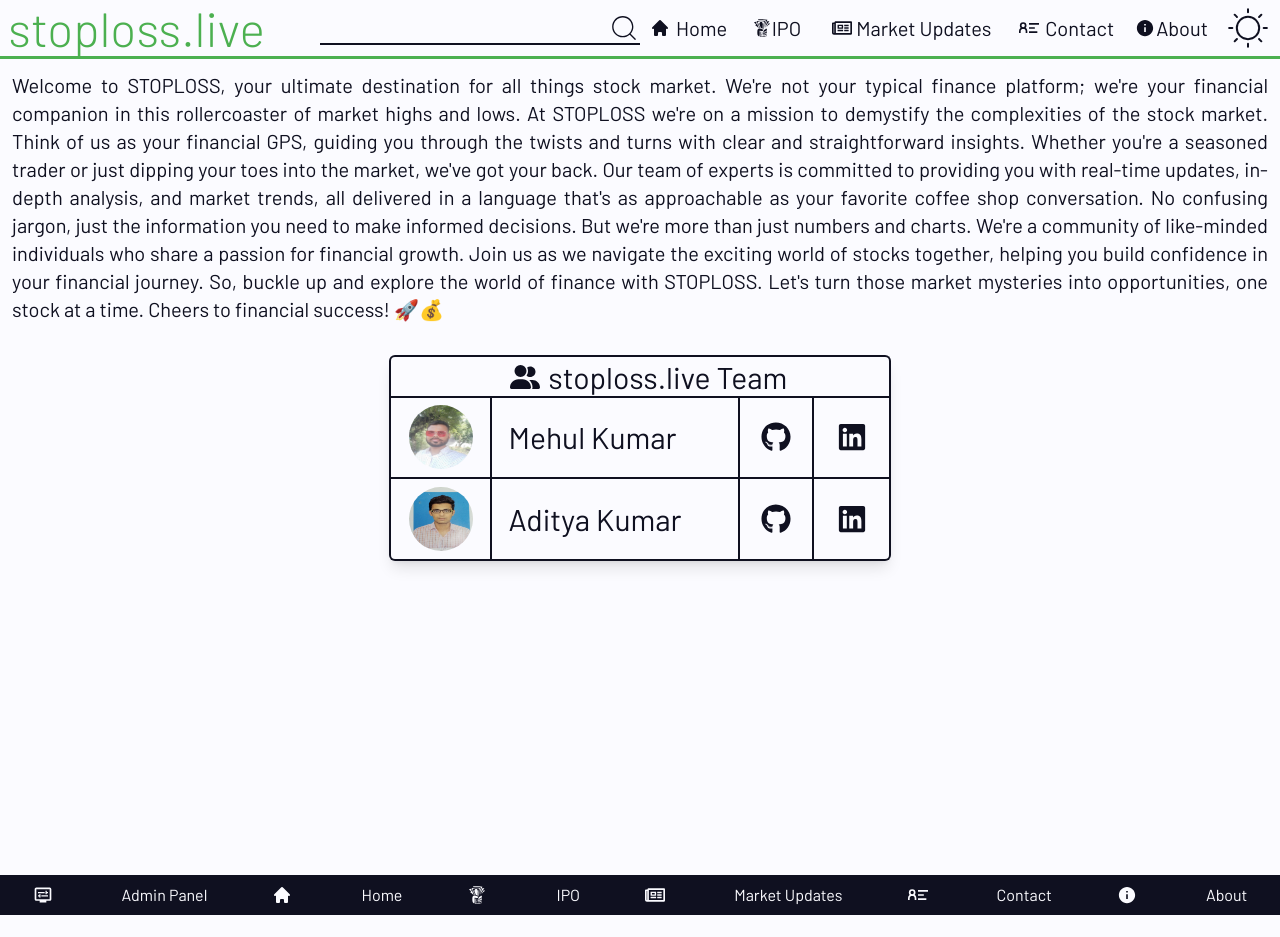
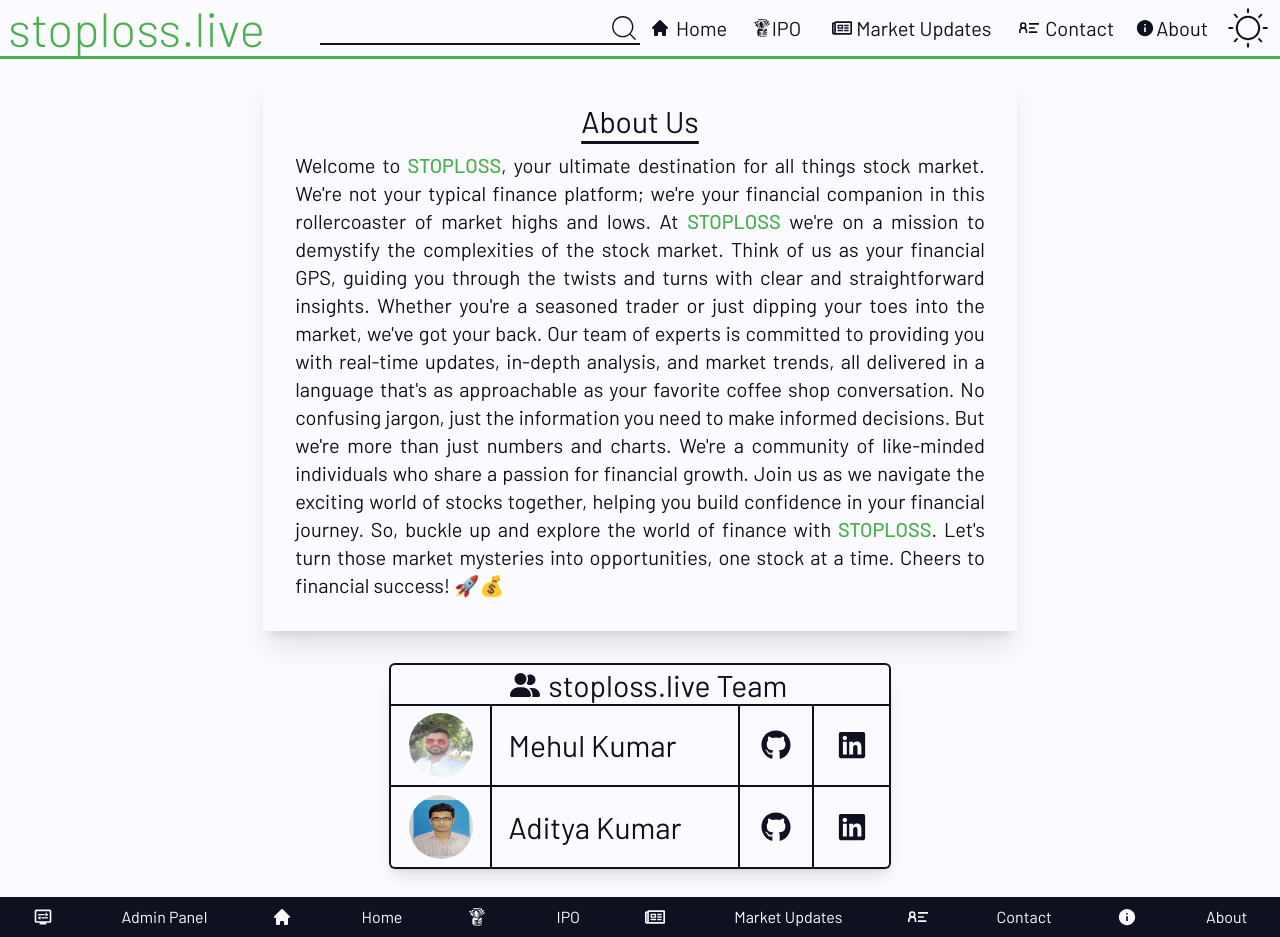
Before and after one commit to MKS1699/stopLoss, a Next.js app: page /pages/home/about in a window 1280 px wide. Before the commit the page ends 915 px from the top, so only its background shows below. Built offline with nearby package versions, Linux system fonts and the light colour scheme.

Commit message:
CSS layout update

```diff
--- a/app/pages/home/about/page.tsx
+++ b/app/pages/home/about/page.tsx
@@ -13,40 +13,43 @@
 
 const page = () => {
   return (
-    <>
     <div className="min-h-screen max-h-max p-3 mb-4">
-        <div className="text-justify text-base lg:text-xl text-dark dark:text-light">
+      {/* about us */}
+      <div className="text-justify text-base lg:text-xl text-dark dark:text-light md:w-3/5 2xl:w-4/5 md:mx-auto md:shadow-xl p-8">
+        <p className="text-3xl text-center underline underline-offset-8 mb-3">
+          About Us
+        </p>
         Welcome to&nbsp;
-          <span className="cursor-pointer ">
+        <span className="cursor-pointer font-medium text-[#4CB050]">
           <a href="https://stoplos.live">STOPLOSS</a>
         </span>
-          , your ultimate destination for all things stock market. We&apos;re
-          not your typical finance platform; we&apos;re your financial companion
-          in this rollercoaster of market highs and lows. At{" "}
-          <span className="cursor-pointer ">
+        , your ultimate destination for all things stock market. We&apos;re not
+        your typical finance platform; we&apos;re your financial companion in
+        this rollercoaster of market highs and lows. At{" "}
+        <span className="cursor-pointer font-medium text-[#4CB050]">
           <a href="https://stoploss.live">STOPLOSS</a>
         </span>{" "}
         we&apos;re on a mission to demystify the complexities of the stock
         market. Think of us as your financial GPS, guiding you through the
         twists and turns with clear and straightforward insights. Whether
-          you&apos;re a seasoned trader or just dipping your toes into the
-          market, we&apos;ve got your back. Our team of experts is committed to
-          providing you with real-time updates, in-depth analysis, and market
-          trends, all delivered in a language that&apos;s as approachable as
-          your favorite coffee shop conversation. No confusing jargon, just the
-          information you need to make informed decisions. But we&apos;re more
-          than just numbers and charts. We&apos;re a community of like-minded
-          individuals who share a passion for financial growth. Join us as we
-          navigate the exciting world of stocks together, helping you build
-          confidence in your financial journey. So, buckle up and explore the
-          world of finance with{" "}
-          <span className="cursor-pointer ">
+        you&apos;re a seasoned trader or just dipping your toes into the market,
+        we&apos;ve got your back. Our team of experts is committed to providing
+        you with real-time updates, in-depth analysis, and market trends, all
+        delivered in a language that&apos;s as approachable as your favorite
+        coffee shop conversation. No confusing jargon, just the information you
+        need to make informed decisions. But we&apos;re more than just numbers
+        and charts. We&apos;re a community of like-minded individuals who share
+        a passion for financial growth. Join us as we navigate the exciting
+        world of stocks together, helping you build confidence in your financial
+        journey. So, buckle up and explore the world of finance with{" "}
+        <span className="cursor-pointer font-medium text-[#4CB050]">
           <a href="https://www.stoploss.live">STOPLOSS</a>
         </span>
         . Let&apos;s turn those market mysteries into opportunities, one stock
-          at a time. Cheers to financial success! 🚀💰
+        at a time. Cheers to financial success! 🚀💰
       </div>
-        <div className="text-xl lg:text-3xl mt-4 lg:mt-8 w-full lg:w-[40%] lg:mx-auto h-full grid grid-cols-1 grid-rows-[20%_80%] rounded-md shadow-lg dark:text-light text-dark">
+      {/* team details */}
+      <div className="text-xl lg:text-3xl mt-4 lg:mt-8 w-full lg:w-[40%] lg:mx-auto h-full grid grid-cols-1 grid-rows-[20%_80%] rounded-md shadow-lg dark:text-light text-dark shadow-lg">
         <div className="w-full h-full text-center rounded-t-md border-t-2 border-x-2 grid grid-cols-[30%_70%] grid-rows-1">
           <div className="self-center justify-self-end">
             <FaUserGroup />
@@ -130,7 +133,6 @@
         </div>
       </div>
     </div>
-    </>
   );
 };
 
```
Lines whose indentation alone changed are shown as unchanged.
